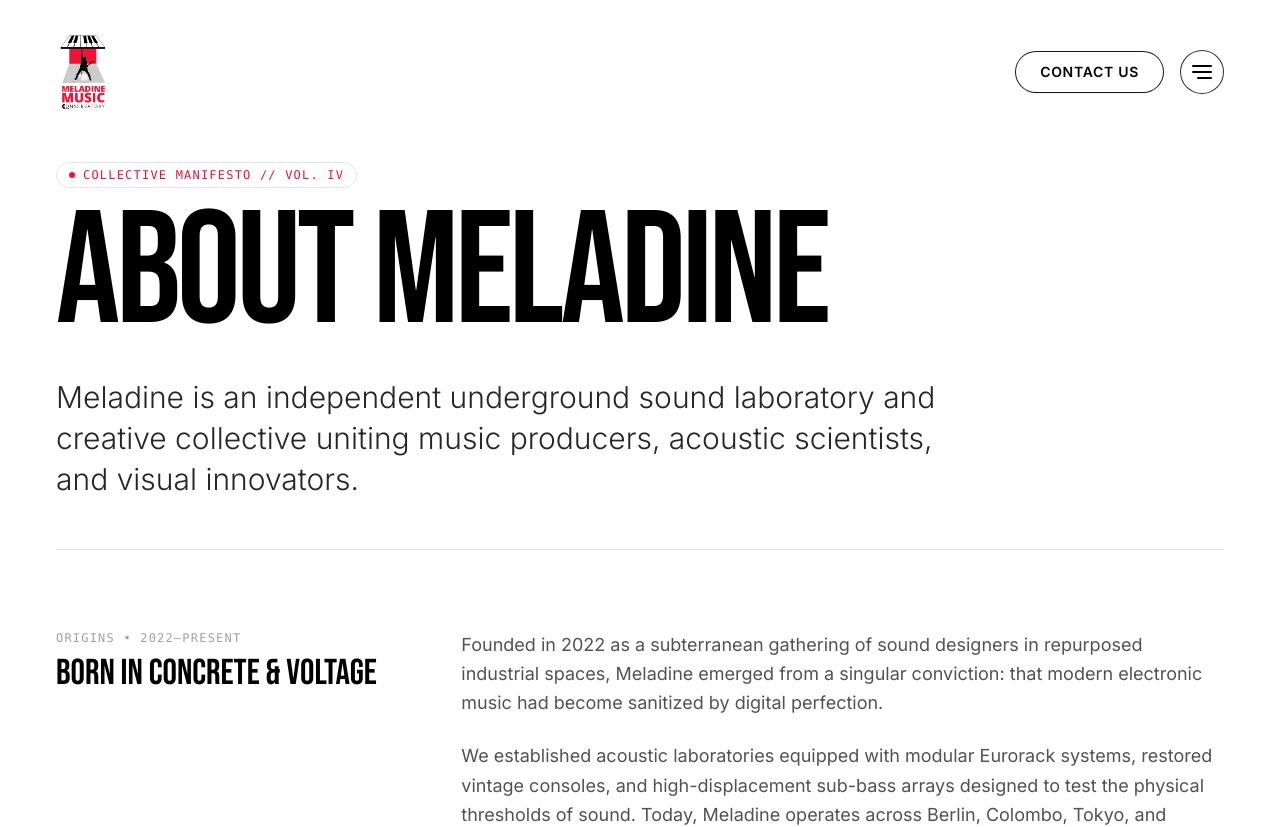
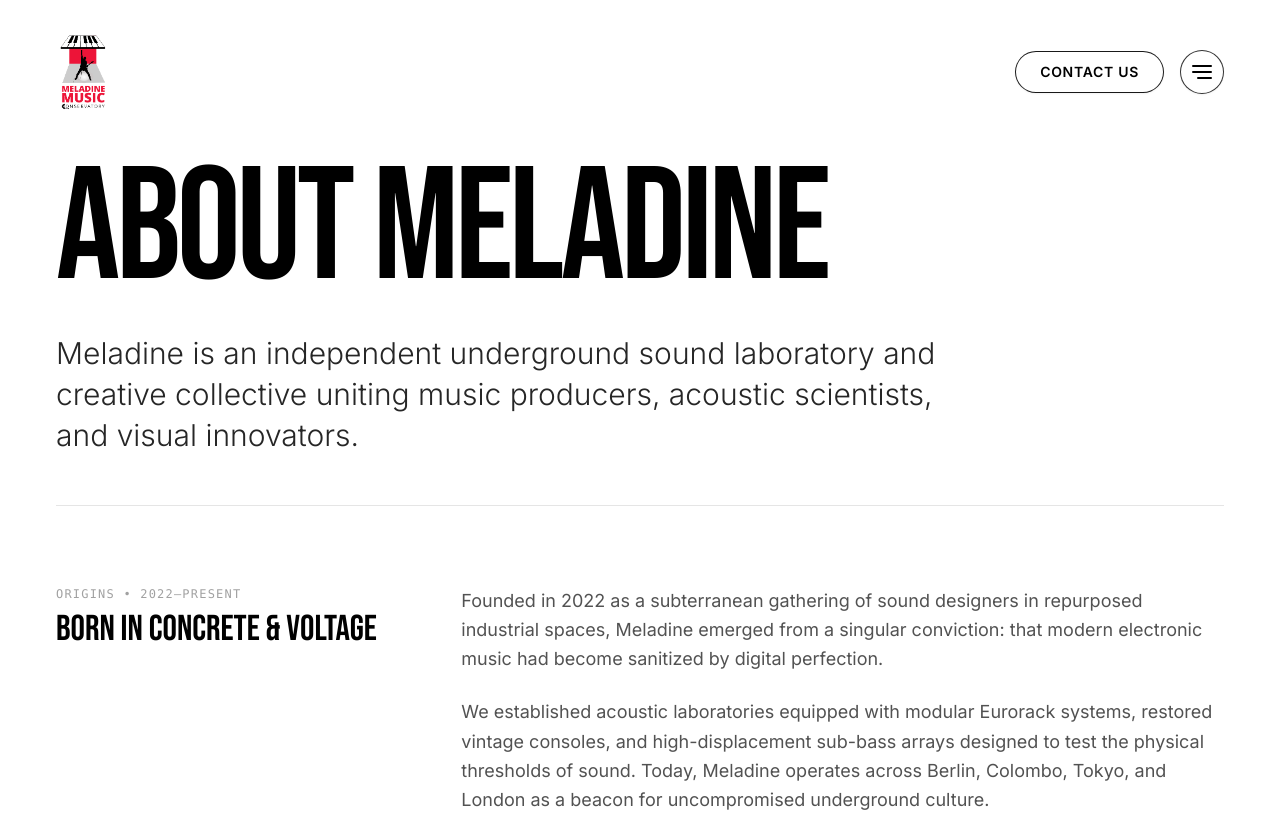
Before and after one commit to ChemyDigi/meladine, a Next.js app: page /about in a window 1280 px wide. Shown: the top 827 px of the page. Built offline with nearby package versions, Linux system fonts and the light colour scheme.

Commit message:
Fixed the hero section small

```diff
--- a/app/about/page.tsx
+++ b/app/about/page.tsx
@@ -40,10 +40,6 @@ export default function AboutPage() {
 
         {/* Page Tag & Title */}
         <div className="border-b border-neutral-200 pb-12">
-          <div className="inline-flex items-center gap-2 px-3 py-1 rounded-full border border-neutral-200 text-xs font-mono tracking-widest text-[#ed1438] uppercase mb-4">
-            <span className="w-1.5 h-1.5 rounded-full bg-[#ed1438]" />
-            COLLECTIVE MANIFESTO // VOL. IV
-          </div>
           <h1 className="text-6xl sm:text-8xl md:text-9xl lg:text-[10rem] font-display uppercase tracking-tight text-black leading-[0.88]">
             ABOUT MELADINE
           </h1>
```
